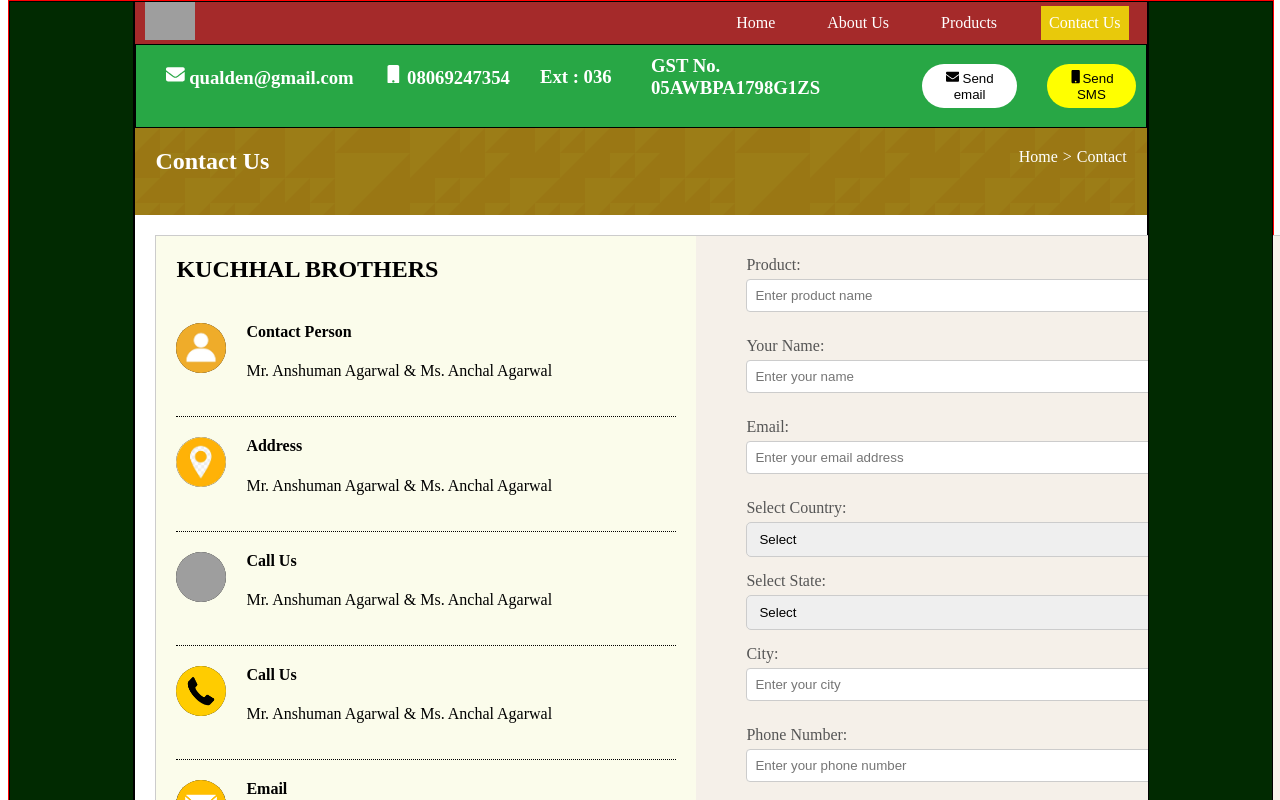
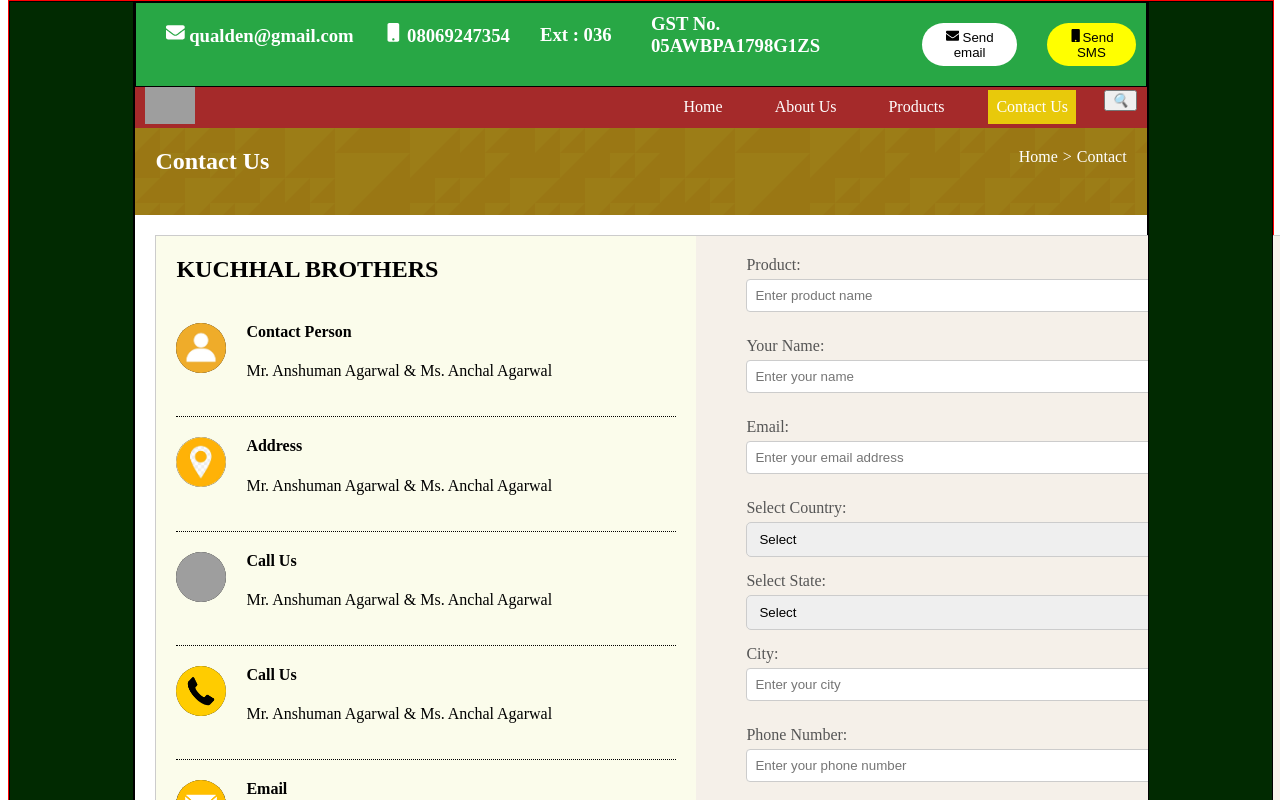
Before and after one commit to muskanatwork/qualden-ecommerce, a React (Vite) app: page /contact in a window 1280 px wide. Shown: the top 800 px of the page. Built offline with nearby package versions, Linux system fonts and the light colour scheme; grey boxes are pictures that could not be loaded.

Commit message:
create navigation bar with search bar

```diff
--- a/src/components/AboutUs/Aboutus.jsx
+++ b/src/components/AboutUs/Aboutus.jsx
@@ -5,8 +5,7 @@ import NavInfo from '../Common/NavInfo';
 import Breadcrumbs from '../Common/Breadcrumbs';
 import FooterNav from '../Common/FooterNav';
 import Search from '../Common/SearchBar';
-
-
+import Navigation from '../Common/Navigation';
 
 const AboutUs = () => {
     return (
@@ -14,8 +13,8 @@ const AboutUs = () => {
             <div className="container2">
                 <div className="box1"></div>
                 <div className="box2">
-                <Nav />
                 <NavInfo/>
+                <Navigation/>
                 <div className='breadcrumbs'>
                         <div>
                             <h2>About US</h2>
@@ -24,7 +23,6 @@ const AboutUs = () => {
                             <Breadcrumbs />
                         </div>
                     </div>
-                    <Search/>
 
                     <div className="aboutusContentDiv">
                         <div className="aboutusContent">
--- /dev/null
+++ b/src/components/Common/Navigation.jsx
@@ -0,0 +1,69 @@
+import { useState } from 'react';
+import { Link, NavLink } from 'react-router-dom';
+
+
+import Search from "./SearchBar";
+const Navigation = () => {
+    const [menuOpen, setMenuOpen] = useState(false);
+
+    return (
+        <nav>
+            <div className='menu' onClick={() => {
+                setMenuOpen(!menuOpen);
+            }}>
+                <span></span>
+                <span></span>
+                <span></span>
+            </div>
+
+            <Link to='/'>
+                <img className='logo' src="https://i.ytimg.com/vi/PhYXIuG0jZY/maxresdefault.jpg" alt="" />
+            </Link>
+            <ul className={menuOpen ? "open" : ""}>
+                <li>
+                    <NavLink to='/'>Home</NavLink>
+                </li>
+                <li>
+                    <NavLink to='/about'>About Us</NavLink>
+                </li>
+                <li className='dropdown'>
+                    <NavLink to='/product'>Products</NavLink>
+                    <ul className='dropdown-content'>
+                        <li>
+                            <NavLink to='/product/industrial-noise-sensor'>Industrial Noise Sensor</NavLink>
+                        </li>
+                        <li>
+                            <NavLink to='/product/siphon-tipping-bucket-rain-gauge'>Siphon Tipping Bucket Rain Gauge</NavLink>
+                        </li>
+                        <li>
+                            <NavLink to='/product/smkbrn-eco-tipping-bucket-rain-gauge'>SMKBRN-ECO Tipping Bucket Rain Gauge</NavLink>
+                        </li>
+                        <li>
+                            <NavLink to='/product/wind-direction-sensor'>Wind Direction Sensor</NavLink>
+                        </li>
+                        <li>
+                            <NavLink to='/product/wind-speed-sensor'>Wind Speed Sensor</NavLink>
+                        </li>
+                        <li>
+                            <NavLink to='/product/3d-ultrasonic-anemometer'>3D Ultrasonic Anemometer</NavLink>
+                        </li>
+                        <li>
+                            <NavLink to='/product/atmospheric-temperature-and-humidity-sensor'>Atmospheric Temperature and Humidity Sensor</NavLink>
+                        </li>
+                        <li>
+                            <NavLink to='/product/barometric-pressure-sensor'>Barometric Pressure Sensor</NavLink>
+                        </li>
+                    </ul>
+                </li>
+                <li>
+                    <NavLink to='/contact'>Contact Us</NavLink>
+                </li>
+                <li>
+                    <Search/>
+                </li>
+            </ul>
+        </nav>
+    );
+}
+
+export default Navigation;
--- a/src/components/ContactUs/Contactus.jsx
+++ b/src/components/ContactUs/Contactus.jsx
@@ -1,21 +1,19 @@
 import React from 'react';
-import Nav from "../Home/Nav";
 import ContactUsForm from './ContactUsForm';
 import ContactUsTable from "./ContactUsTable";
 import Breadcrumbs from '../Common/Breadcrumbs';
 import NavInfo from '../Common/NavInfo';
 import FooterNav from '../Common/FooterNav';
-
+import Navigation from '../Common/Navigation';
 const ContactUs = () => {
     return (
         <>
             <div className="container1">
-
                 <div className="box1"></div>
                 <div className="box2">
-                <Nav />
                 <NavInfo />
-                <div className='breadcrumbs'>
+                <Navigation/>
+                    <div className='breadcrumbs'>
                         <div><h2>Contact Us</h2></div>
                         <div className='breadcrumbs-link'><Breadcrumbs /></div>
                     </div>
--- a/src/components/Products/Products.jsx
+++ b/src/components/Products/Products.jsx
@@ -3,6 +3,7 @@ import ProductCategory from "./ProductCategory";
  import NavInfo from "../Common/NavInfo";
  import Breadcrumbs from "../Common/Breadcrumbs";
  import FooterNav from "../Common/FooterNav";
+ import Navigation from "../Common/Navigation";
 const Products = () => {
     const electronicArr = [1, 2, 3, 4, 5, 6, 7, 8, 9, 0, 1, 2, 3, 4, 5]
     const radarArr = [1, 2, 3, 4, 5]
@@ -16,8 +17,8 @@ const Products = () => {
                 <div className="box1"></div>
                 <div className="box2">
                     <NavInfo/>
-                    <Nav />
-                <div className='breadcrumbs'>
+                    <Navigation/>
+                    <div className='breadcrumbs'>
                         <div>
                             <h2>Products</h2>
                         </div>
```
